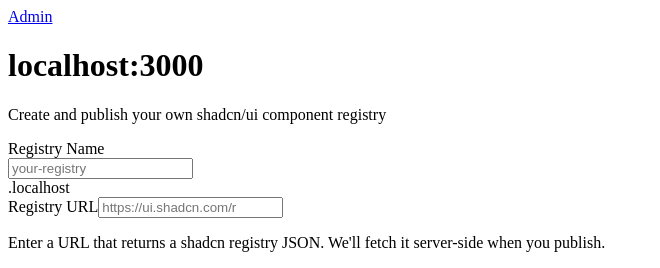
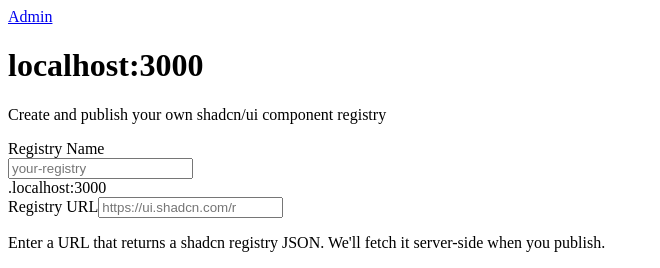
Before and after one commit to jacobparis/registry-registry, a Next.js app: page / in a window 1280 px wide. Shown: the top 268 px of the page, without its empty margins (0-660 px from the left). Built offline with nearby package versions, Linux system fonts and the light colour scheme.

Commit message:
fix: update subdomain display to use rootDomain instead of location.host

```diff
--- a/app/subdomain-form.tsx
+++ b/app/subdomain-form.tsx
@@ -51,7 +51,7 @@ function SubdomainInput({ defaultValue }: { defaultValue?: string }) {
           />
         </div>
         <span className="bg-gray-100 px-3 border border-l-0 border-input rounded-r-md text-gray-500 min-h-[36px] flex items-center">
-          .{location.host}
+          .{rootDomain}
         </span>
       </div>
     </div>
```
